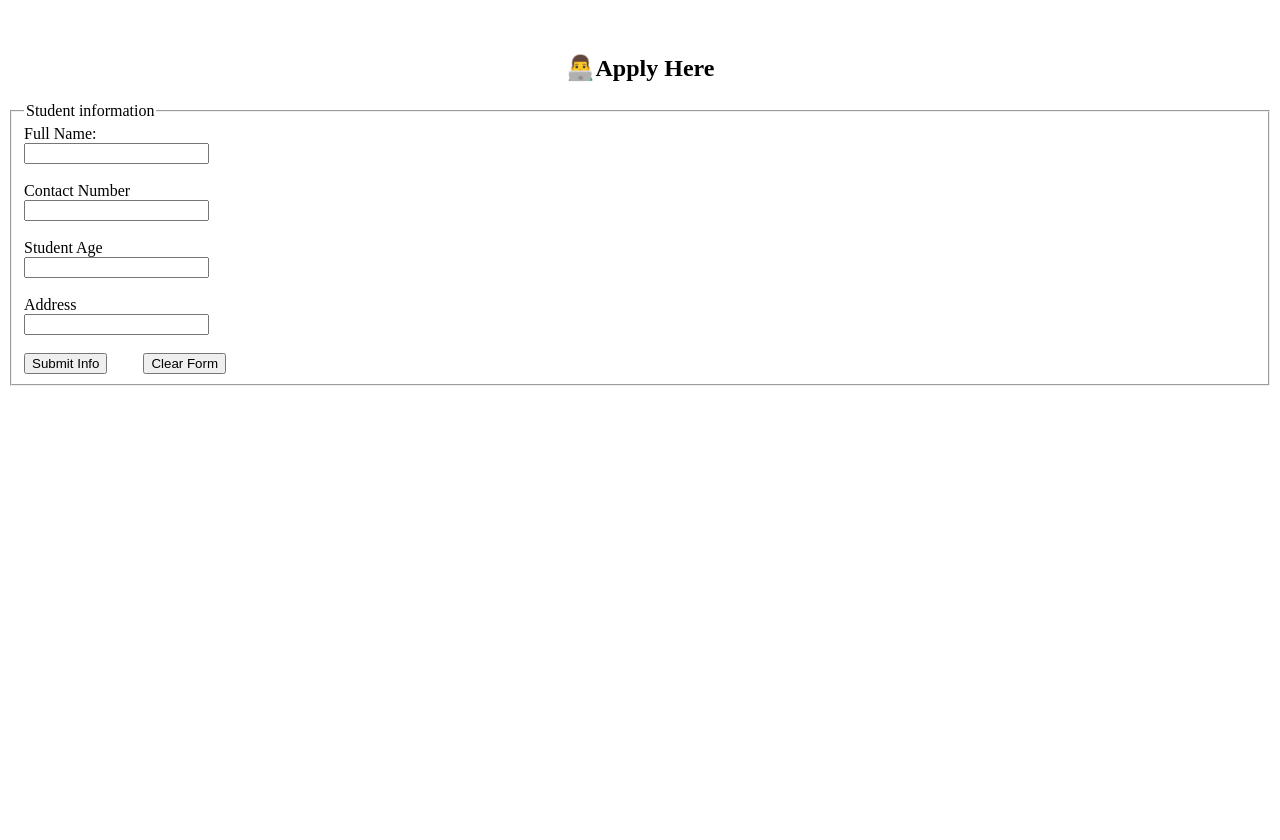
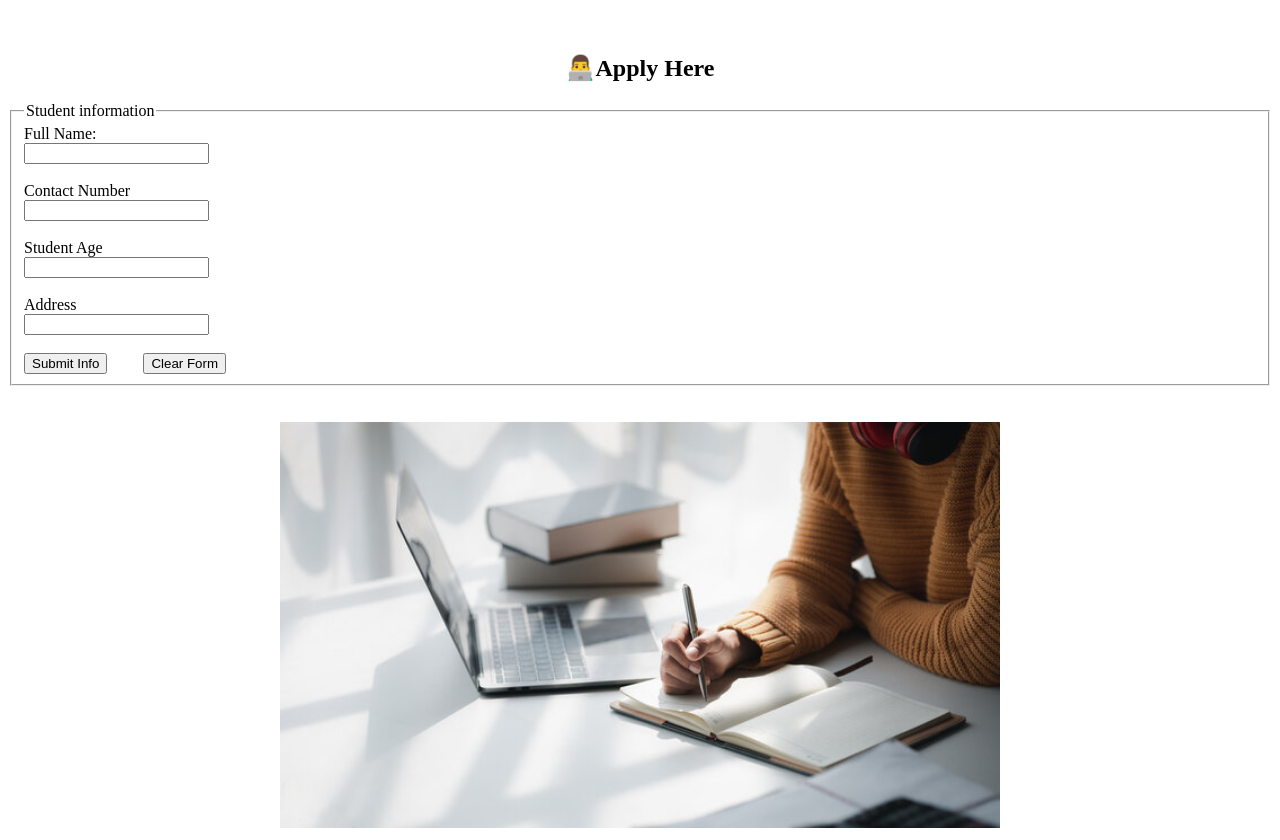
Before and after one commit to sameenlakshitha/Group-Project, a plain HTML site: page application.html in a window 1280 px wide. Shown: the part 130-970 px from the top of the page. Before the commit the page ends 800 px from the top, so only its background shows below. Drawn offline with Linux system fonts and the light colour scheme.

Commit message:
added image to application

```diff
--- a/application.html
+++ b/application.html
@@ -16,9 +16,10 @@
         <nav>
             <img width="13" src="assets/pics/images.png">
 
-                <a href="index.html">Home</a>&nbsp;&nbsp;&nbsp;&nbsp;&nbsp;&nbsp;&nbsp;&nbsp;
+            <a href="index.html">Home</a>&nbsp;&nbsp;&nbsp;&nbsp;&nbsp;&nbsp;&nbsp;&nbsp;
 
-            <strong><a href="application.html">📝 Apply Here!</a> </strong> &nbsp;&nbsp;&nbsp;&nbsp;&nbsp;&nbsp;&nbsp;&nbsp;
+            <strong><a href="application.html">📝 Apply Here!</a> </strong>
+            &nbsp;&nbsp;&nbsp;&nbsp;&nbsp;&nbsp;&nbsp;&nbsp;
             <a href="about.html">ℹ️ About US</a><br><br>
         </nav>
     </header> &nbsp;
@@ -48,12 +49,11 @@
             <input type="submit" value="Submit Info"> &nbsp;&nbsp;&nbsp;&nbsp;&nbsp;&nbsp;&nbsp;
             <input type="reset" value="Clear Form">
 
+        </fieldset>
+        <br><br>
 
-
-
-
-
-        </fieldset>
+        <center> <img width="720" src="Assets\Images\360_F_572860227_WZYTIQSRSBCA4CYdOtvGE4x3J6pJVGEo.jpg"
+            alt="Study"> </center>
 
 </body>
 
```
Also changed, not shown: Assets/Images/360_F_572860227_WZYTIQSRSBCA4CYdOtvGE4x3J6pJVGEo.jpg (added).
